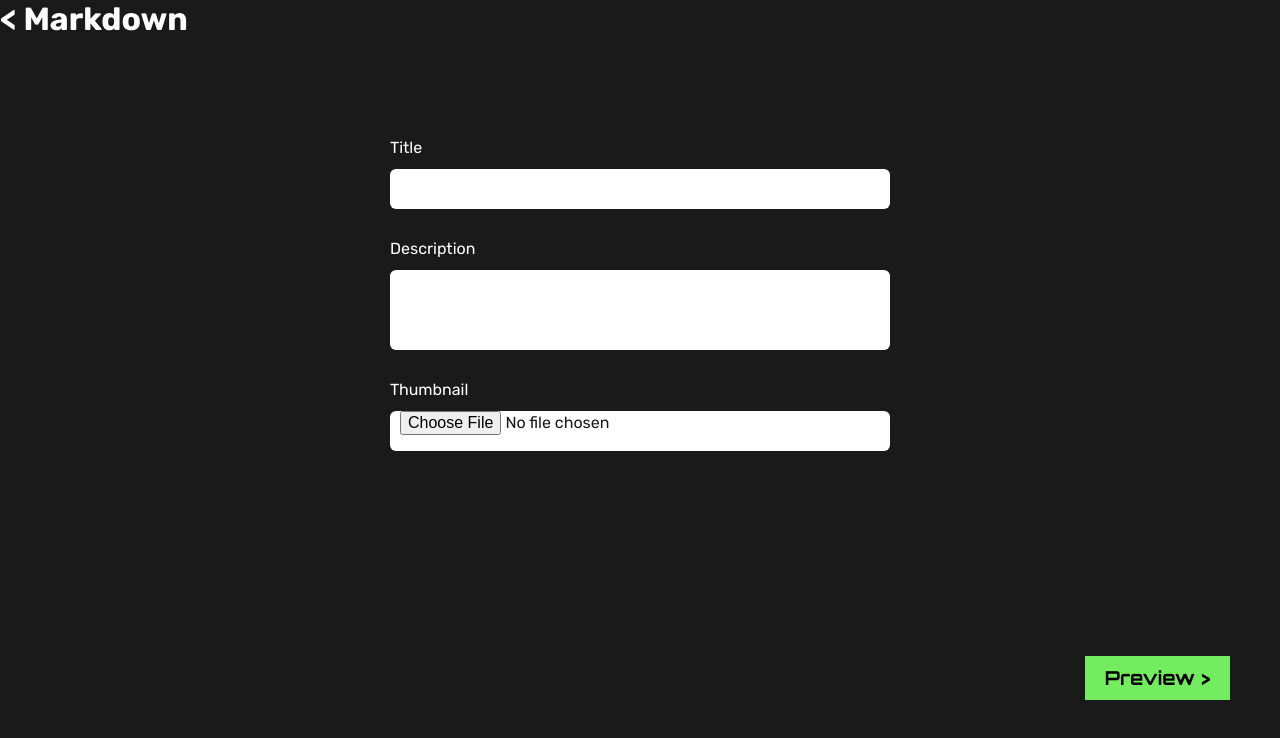
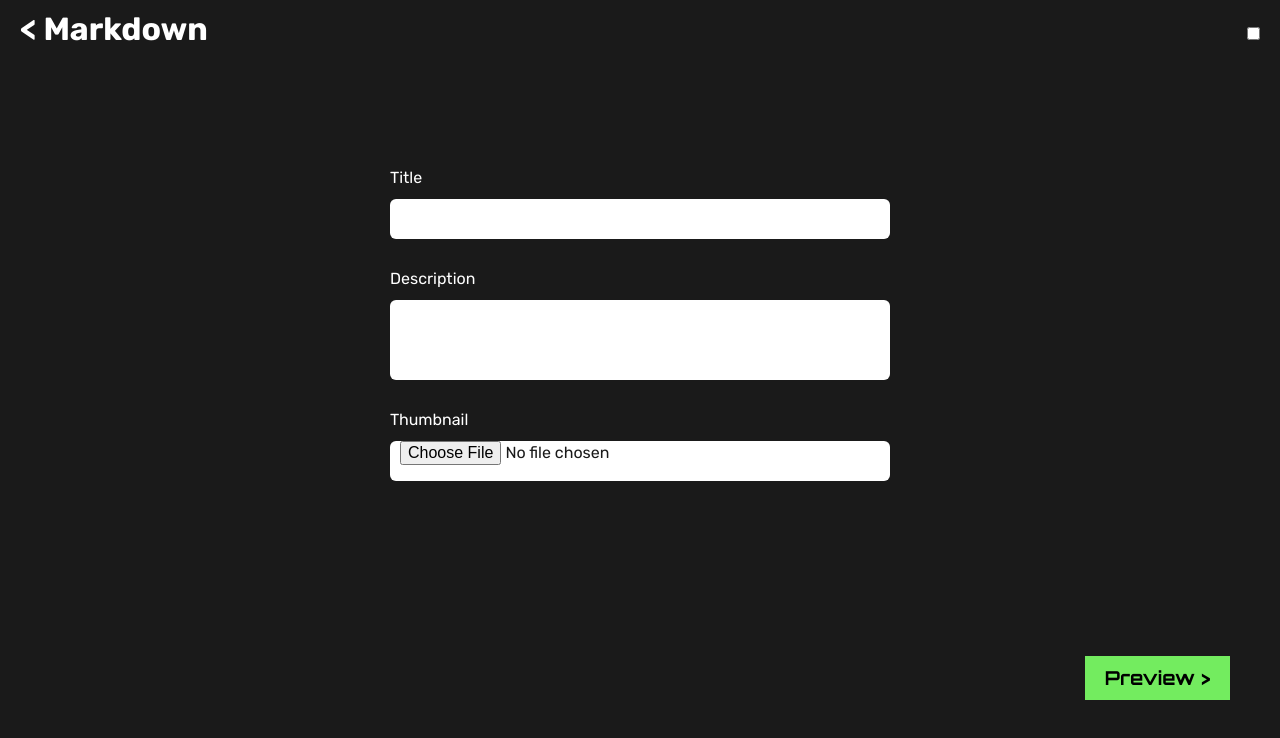
Before and after one commit to alona-daphna/Django-React-Blog, a React (Vite) app in the folder blog-frontend/: page /edit/meta in a window 1280 px wide. Shown: the top 738 px of the page. Built offline with nearby package versions, Linux system fonts and the light colour scheme; sample sign-in values are in the browser's storage.

Commit message:
fixed styling

```diff
--- a/blog-frontend/src/components/EditWrapper.tsx
+++ b/blog-frontend/src/components/EditWrapper.tsx
@@ -1,6 +1,7 @@
 import { useNavigate } from 'react-router-dom';
 import { useContext } from 'react';
 import { ArticleEditContext } from '../context/ArticleEditContext';
+import { ThemeToggle } from './ThemeToggle';
 
 export const EditWrapper = ({
   previous,
@@ -25,6 +26,7 @@ export const EditWrapper = ({
     <div className="edit-wrapper">
       <div className="edit-nav">
         <h1 onClick={handleBackClick}>&lt; {prevTitle}</h1>
+        <ThemeToggle />
       </div>
       {children}
       <div className="bottom-action">
--- a/blog-frontend/src/index.css
+++ b/blog-frontend/src/index.css
@@ -158,8 +158,7 @@ textarea:focus {
 }
 
 .article-read .description {
-  color: rgba(255, 255, 255, 0.6);
-  font-weight: 300;
+  color: var(--text-color-faded);
   line-height: 1.3rem;
   padding: 0px 20px 30px;
 }
@@ -188,6 +187,13 @@ textarea:focus {
 }
 
 /* EDIT WRAPPER */
+
+.edit-nav {
+  display: flex;
+  justify-content: space-between;
+  padding: 10px 20px;
+  align-items: center;
+}
 
 .bottom-action {
   display: flex;
@@ -272,7 +278,7 @@ textarea:focus {
 }
 
 .article-markdown .preview {
-  background: #fff;
+  background: var(--background-light);
   color: #000;
   border-top-right-radius: 0.5rem;
   border-bottom-right-radius: 0.5rem;
```
